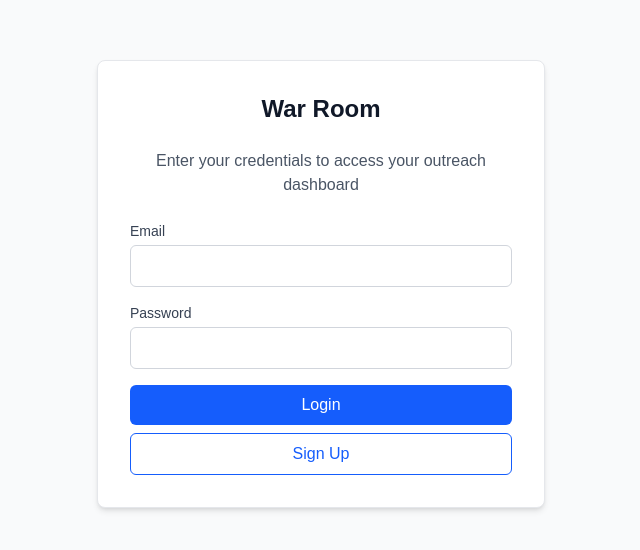
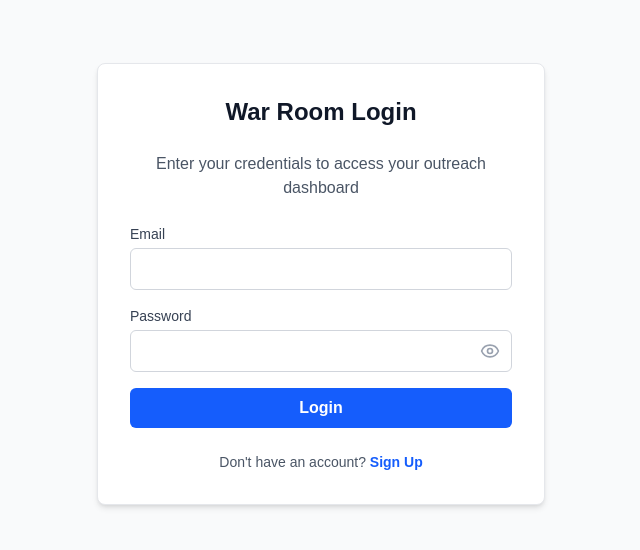
Before and after one commit to anubhav-auth/war-room, a Next.js app: page /login in a window 1280 px wide. Shown: the part 116-666 px from the top of the page, without its empty margins (319-959 px from the left). Built offline with nearby package versions, Linux system fonts and the light colour scheme; no server answers.

Commit message:
refactor: improve LoginForm component

```diff
--- a/src/components/auth/LoginForm.tsx
+++ b/src/components/auth/LoginForm.tsx
@@ -3,10 +3,13 @@
 import { useState } from 'react'
 import { createClient } from '@/lib/supabase/client'
 import { useRouter } from 'next/navigation'
+import Link from 'next/link'
+import { Eye, EyeOff } from 'lucide-react'
 
 export default function LoginForm() {
   const [email, setEmail] = useState('')
   const [password, setPassword] = useState('')
+  const [showPassword, setShowPassword] = useState(false)
   const [loading, setLoading] = useState(false)
   const [error, setError] = useState<string | null>(null)
   const supabase = createClient()
@@ -49,7 +52,7 @@ export default function LoginForm() {
 
   return (
     <div className="w-full max-w-md p-8 space-y-6 bg-white rounded-lg shadow-md border border-gray-200">
-      <h1 className="text-2xl font-bold text-center text-gray-900">War Room</h1>
+      <h1 className="text-2xl font-bold text-center text-gray-900">War Room Login</h1>
       <p className="text-center text-gray-600">Enter your credentials to access your outreach dashboard</p>
 
       {error && (
@@ -65,38 +68,44 @@ export default function LoginForm() {
             type="email"
             value={email}
             onChange={(e) => setEmail(e.target.value)}
-            className="w-full px-3 py-2 mt-1 border border-gray-300 rounded-md focus:outline-none focus:ring-2 focus:ring-blue-500"
+            className="w-full px-3 py-2 mt-1 border border-gray-300 rounded-md focus:outline-none focus:ring-2 focus:ring-blue-500 text-gray-900"
             required
           />
         </div>
         <div>
           <label className="block text-sm font-medium text-gray-700">Password</label>
+          <div className="relative mt-1">
             <input
-            type="password"
+              type={showPassword ? 'text' : 'password'}
               value={password}
               onChange={(e) => setPassword(e.target.value)}
-            className="w-full px-3 py-2 mt-1 border border-gray-300 rounded-md focus:outline-none focus:ring-2 focus:ring-blue-500"
+              className="w-full px-3 py-2 border border-gray-300 rounded-md focus:outline-none focus:ring-2 focus:ring-blue-500 text-gray-900 pr-10"
               required
             />
+            <button
+              type="button"
+              onClick={() => setShowPassword(!showPassword)}
+              className="absolute inset-y-0 right-0 flex items-center pr-3 text-gray-400 hover:text-gray-600"
+            >
+              {showPassword ? <EyeOff size={20} /> : <Eye size={20} />}
+            </button>
           </div>
-        <div className="flex flex-col space-y-2">
+        </div>
         <button
           type="submit"
           disabled={loading}
-            className="w-full py-2 text-white bg-blue-600 rounded-md hover:bg-blue-700 disabled:opacity-50 transition-colors"
+          className="w-full py-2 text-white bg-blue-600 rounded-md hover:bg-blue-700 disabled:opacity-50 transition-colors font-bold"
         >
           {loading ? 'Processing...' : 'Login'}
         </button>
-          <button
-            type="button"
-            onClick={handleSignUp}
-            disabled={loading}
-            className="w-full py-2 text-blue-600 bg-white border border-blue-600 rounded-md hover:bg-blue-50 disabled:opacity-50 transition-colors"
-          >
+      </form>
+
+      <div className="text-center text-sm">
+        <span className="text-gray-600">Don&apos;t have an account? </span>
+        <Link href="/signup" className="text-blue-600 font-bold hover:underline">
           Sign Up
-          </button>
+        </Link>
       </div>
-      </form>
     </div>
   )
 }
```
Lines whose indentation alone changed are shown as unchanged.
